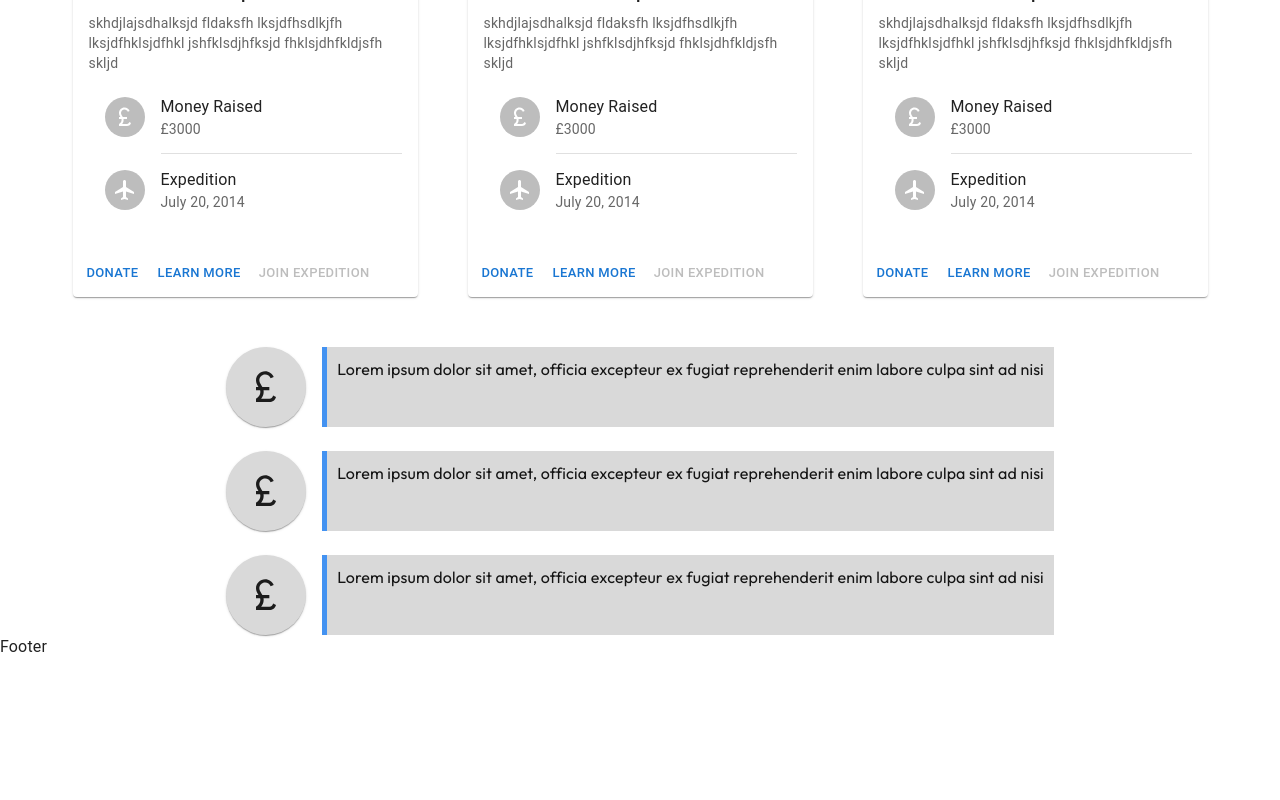
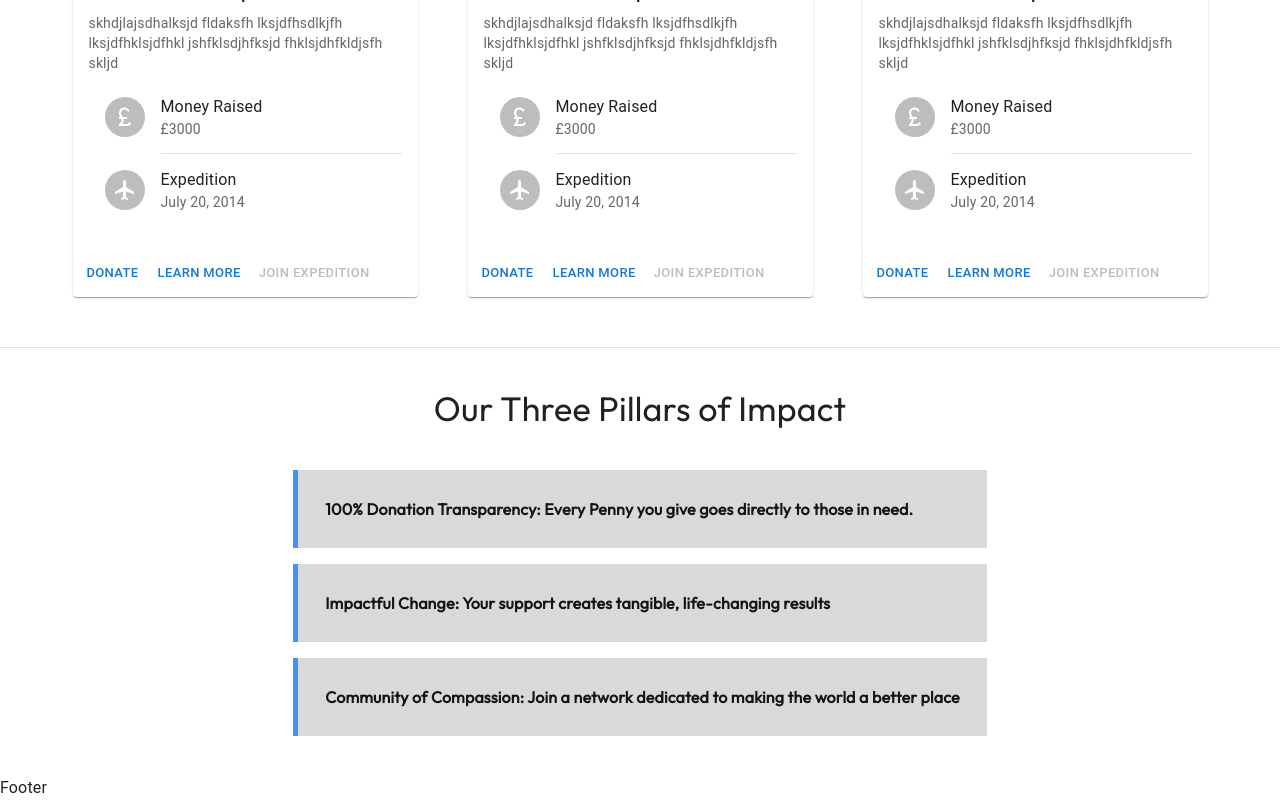
Before and after one commit to AlphaSap/charity-website, a React (Vite) app: page / in a window 1280 px wide. Shown: the part 803-1603 px from the top of the page. Before the commit the page ends 1462 px from the top, so only its background shows below. Built offline with nearby package versions, Linux system fonts and the light colour scheme.

Commit message:
Added pillars

```diff
--- a/src/components/qualities/Qualites.tsx
+++ b/src/components/qualities/Qualites.tsx
@@ -1,20 +1,49 @@
-import { Stack } from "@mui/material";
+import { Box, Divider, Stack, Typography } from "@mui/material";
 import Quotes from "./Quotes";
 
+
+const quo = [
+  {
+    logo: "pound",
+    text: "100% Donation Transparency: Every Penny you give goes directly to those in need.",
+  },
+  {
+    logo: "hand",
+    text: "Impactful Change: Your support creates tangible, life-changing results",
+  },
+  {
+    logo: "heart",
+    text: "Community of Compassion: Join a network dedicated to making the world a better place",
+  },
+];
 function Qualites() {
   return (
     <>
+      <Divider />
       <Stack
-        spacing={3}
         sx={{
+          marginY: 5,
           display: "flex",
           justifyContent: "center",
           alignItems: "center",
         }}
       >
-        <Quotes />
-        <Quotes />
-        <Quotes />
+        <Typography fontFamily={'var(--font-fam)'} variant="h4" sx={{
+          textAlign: 'center',
+          marginBottom: 5,
+        }}>
+          Our Three Pillars of Impact
+        </Typography>
+        <Stack
+          spacing={2}
+          sx={{
+            alignItems: "start",
+          }}
+        >
+          {quo.map((x) => (
+            <Quotes logo={x.logo} text={x.text} />
+          ))}
+        </Stack>
       </Stack>
     </>
   );
--- a/src/components/qualities/Quotes.tsx
+++ b/src/components/qualities/Quotes.tsx
@@ -1,49 +1,72 @@
-import { Box, Icon, IconButton, Paper, Stack, Typography } from "@mui/material";
+import {
+  Grid,
+  Typography,
+} from "@mui/material";
 
-// import CurrencyPoundIcon from "@mui/icons-material/CurrencyPound";
-// import FavoriteIcon from "@mui/icons-material/Favorite";
-// import HandshakeIcon from "@mui/icons-material/Handshake";
-import CurrencyPound from "@mui/icons-material/CurrencyPound";
+import CurrencyPoundIcon from "@mui/icons-material/CurrencyPound";
+import FavoriteIcon from "@mui/icons-material/Favorite";
+import HandshakeIcon from "@mui/icons-material/Handshake";
 
-// interface QuotesProp {
-//   text?: string;
-//   logo?: string;
-// }
+interface QuotesProp {
+  text?: string;
+  logo?: string;
+}
 
-function Quotes() {
+function Quotes(p: QuotesProp) {
+  const logo = () => {
+    if (p.logo === "pound") {
+      return (
+        <CurrencyPoundIcon
+          style={{
+            width: 40,
+            height: 40,
+          }}
+        />
+      );
+    } else if (p.logo === "hand") {
+      return (
+        <HandshakeIcon
+          style={{
+            width: 40,
+            height: 40,
+          }}
+        />
+      );
+    } else {
+      return (
+        <FavoriteIcon
+          style={{
+            width: 40,
+            height: 40,
+          }}
+        />
+      );
+    }
+  };
   return (
     <>
-      <Stack direction={"row"} spacing={"1rem"}>
-        <Paper
+      <Grid container>
+        <Grid
+          item
           style={{
-            width: 80, // Set the desired width and height for the circle
-            height: 80,
-            borderRadius: "50%", // Make it circular by setting the border-radius to 50%
-            display: "flex",
-            alignItems: "center",
-            justifyContent: "center",
-            backgroundColor: 'var(--gray)'
+            backgroundColor: "var(--gray)",
+            borderLeft: "5px solid var(--blue)",
+            padding: 11,
           }}
-        >
-          <CurrencyPound style={{
-            width: 40,
-            height: 40,
-          }}/>
-        </Paper>
-        <Box
-          style={{
-            backgroundColor: 'var(--gray)',
-            borderLeft: '5px solid var(--blue)',
-            padding: 10
-          }}
+          xs
         >
           <Typography
             fontFamily={"var(--font-fam)"}
+            fontWeight={"bold"}
+            fontSize={'1rem'}
+            sx={{
+              padding: 2,
+            }}
           >
-            Lorem ipsum dolor sit amet, officia excepteur ex fugiat reprehenderit enim labore culpa sint ad nisi
+            {p.text}
           </Typography>
-        </Box>
-      </Stack>
+        </Grid>
+      </Grid>
     </>
   );
 }
```
Also changed, not shown: src/components/banner/joinus/JoinUs.tsx (added, +7 -0 lines), 1 other file (tests, documents, lock files or other folders).
